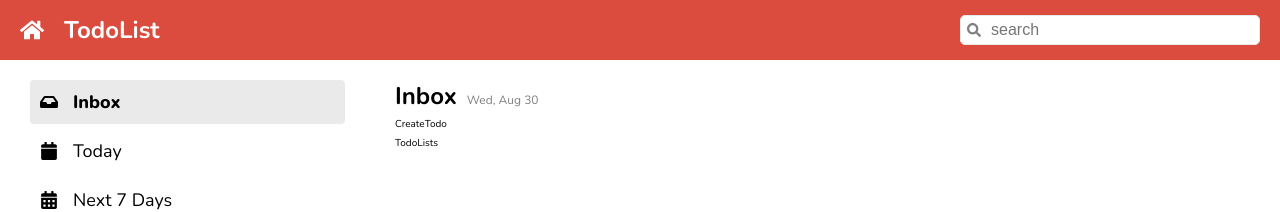
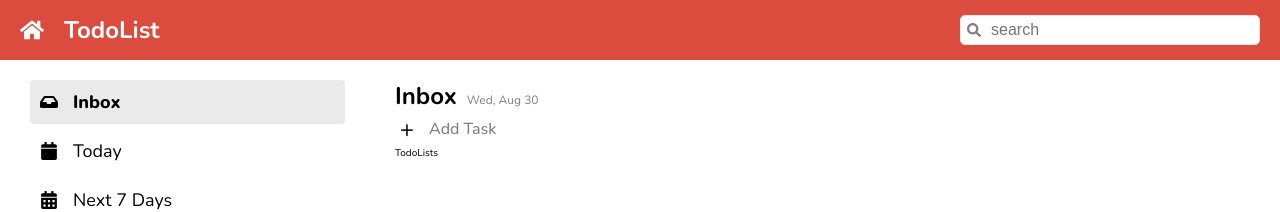
Before and after one commit to pavitpim40/cc15-todollst-ppimchan, a React (Create React App) app: page / in a window 1280 px wide. Shown: the top 212 px of the page. Built offline with nearby package versions, Linux system fonts and the light colour scheme.

Commit message:
finish:styling createTodo

```diff
--- a/src/components/Todo/TodoCreate.jsx
+++ b/src/components/Todo/TodoCreate.jsx
@@ -1,7 +1,12 @@
 import styles from './TodoCreate.module.scss';
 
 function TodoCreate() {
-  return <div>CreateTodo</div>;
+  return (
+    <div className={styles.todo__create}>
+      <span className={styles.todo__create__button}>+</span>
+      <h3 className={styles.todo__create__text}>Add Task</h3>
+    </div>
+  );
 }
 
 export default TodoCreate;
--- a/src/components/Todo/TodoCreate.module.scss
+++ b/src/components/Todo/TodoCreate.module.scss
@@ -1 +1,39 @@
 @import '../../index.scss';
+
+.todo__create {
+  display: flex;
+  gap: 10px;
+  align-items: center;
+  cursor: pointer;
+
+  &:hover {
+    & .todo__create__button {
+      background-color: $primary;
+      color: $white;
+    }
+
+    & .todo__create__text {
+      color: $primary;
+    }
+  }
+
+  &__button {
+    font-size: 2.4rem;
+    width: 2.4rem;
+    height: 2.4rem;
+    border-radius: 50%;
+
+    // ทำให้ปุ่มอยู่กลาง
+    display: flex;
+    align-items: center;
+    justify-content: center;
+    line-height: 2.2rem;
+  }
+
+  &__text {
+    color: $grey-dark;
+    font-weight: 500;
+    font-size: 1.6rem;
+    line-height: 1.2rem;
+  }
+}
```
